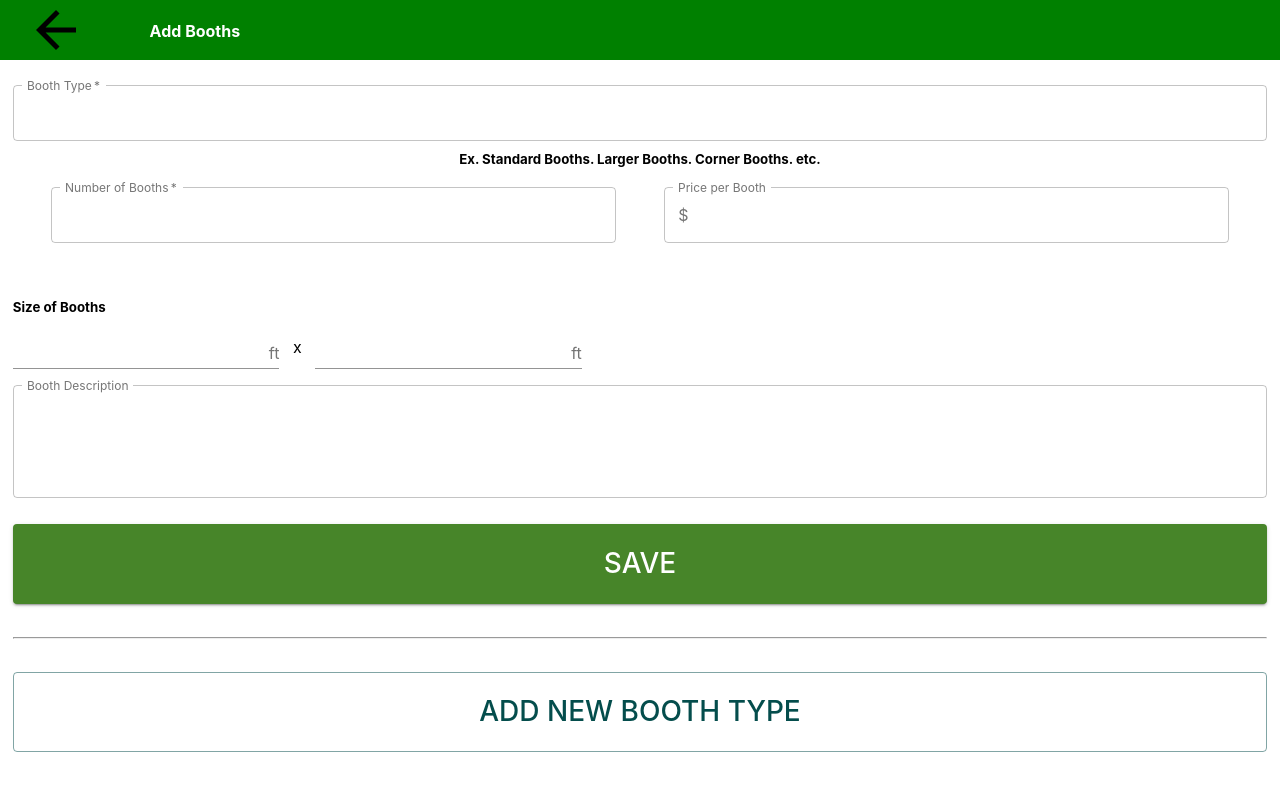
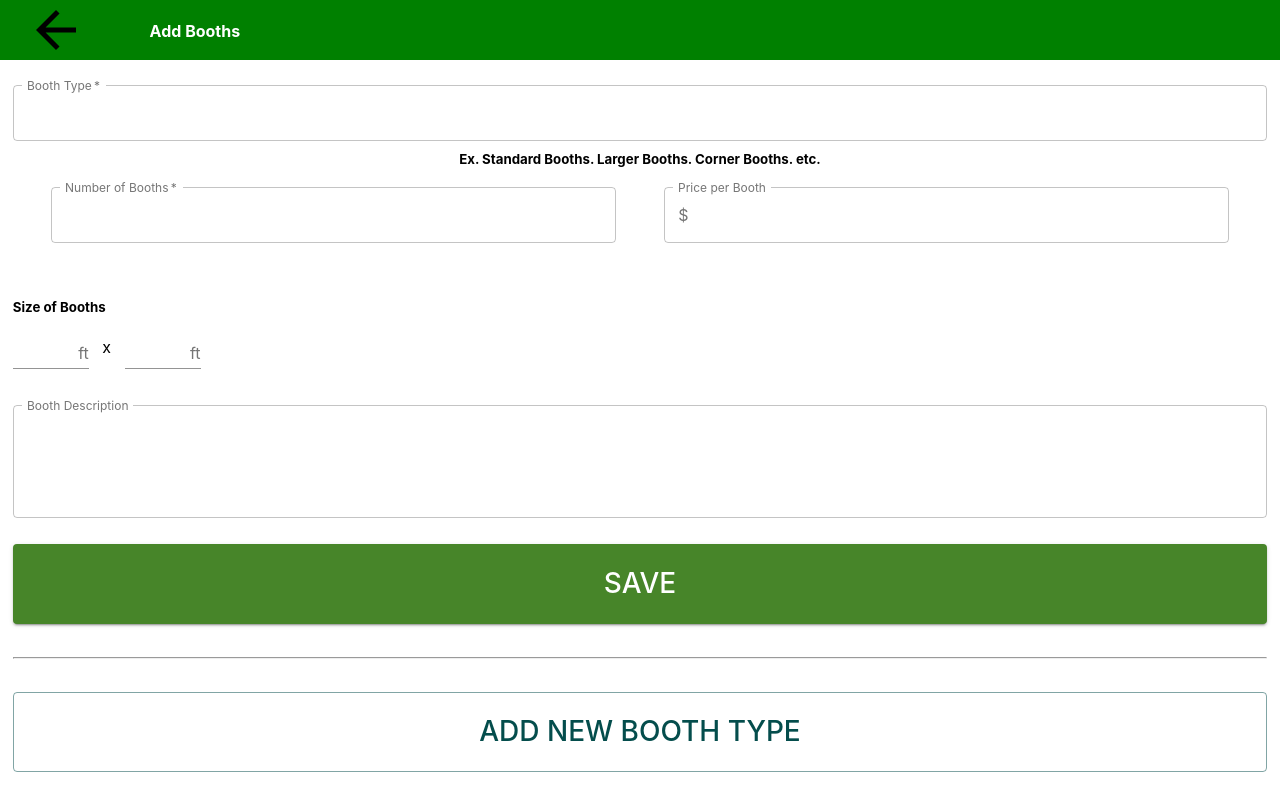
Before and after one commit to labs14-market-organizer/frontend, a React (Create React App) app: page /addbooths in a window 1280 px wide. Built offline with nearby package versions, Linux system fonts and the light colour scheme; a web font is replaced by a local one.

Commit message:
changed the size of the length and width inputs to 76px

```diff
--- a/src/routes/AddBooths.js
+++ b/src/routes/AddBooths.js
@@ -138,6 +138,10 @@ class AddBooths extends React.Component {
                         type="number"
                         value={this.state.length}
                         onChange={this.handleChange}
+                        style={{
+                            width: '76px',
+                            marginBottom: '20px'
+                        }}
                         InputProps={{
                         endAdornment: <InputAdornment position="end">ft</InputAdornment>
                         }}
@@ -149,6 +153,10 @@ class AddBooths extends React.Component {
                         type="number"
                         value={this.state.width}
                         onChange={this.handleChange}
+                        style={{
+                            width: '76px',
+                            marginBottom: '20px'
+                        }}
                         InputProps={{
                         endAdornment: <InputAdornment position="end">ft</InputAdornment>
                         }}
```
